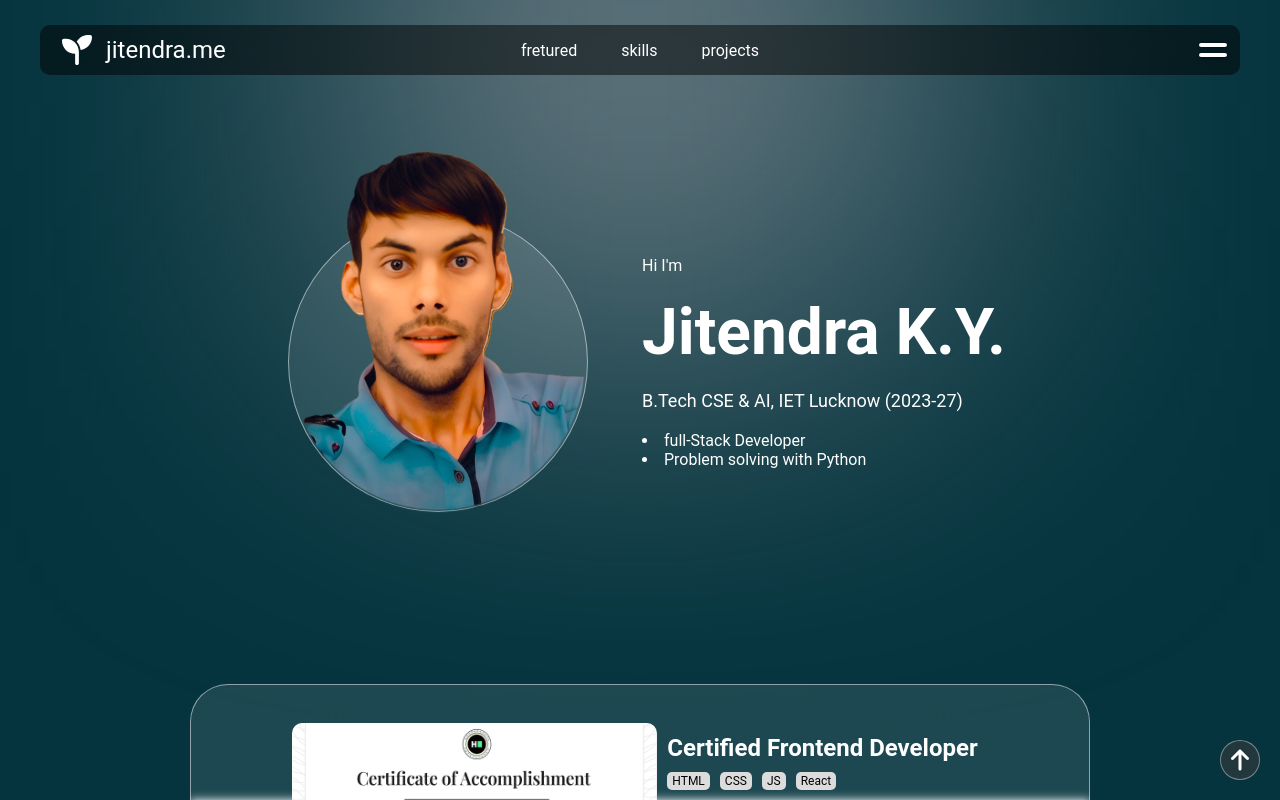
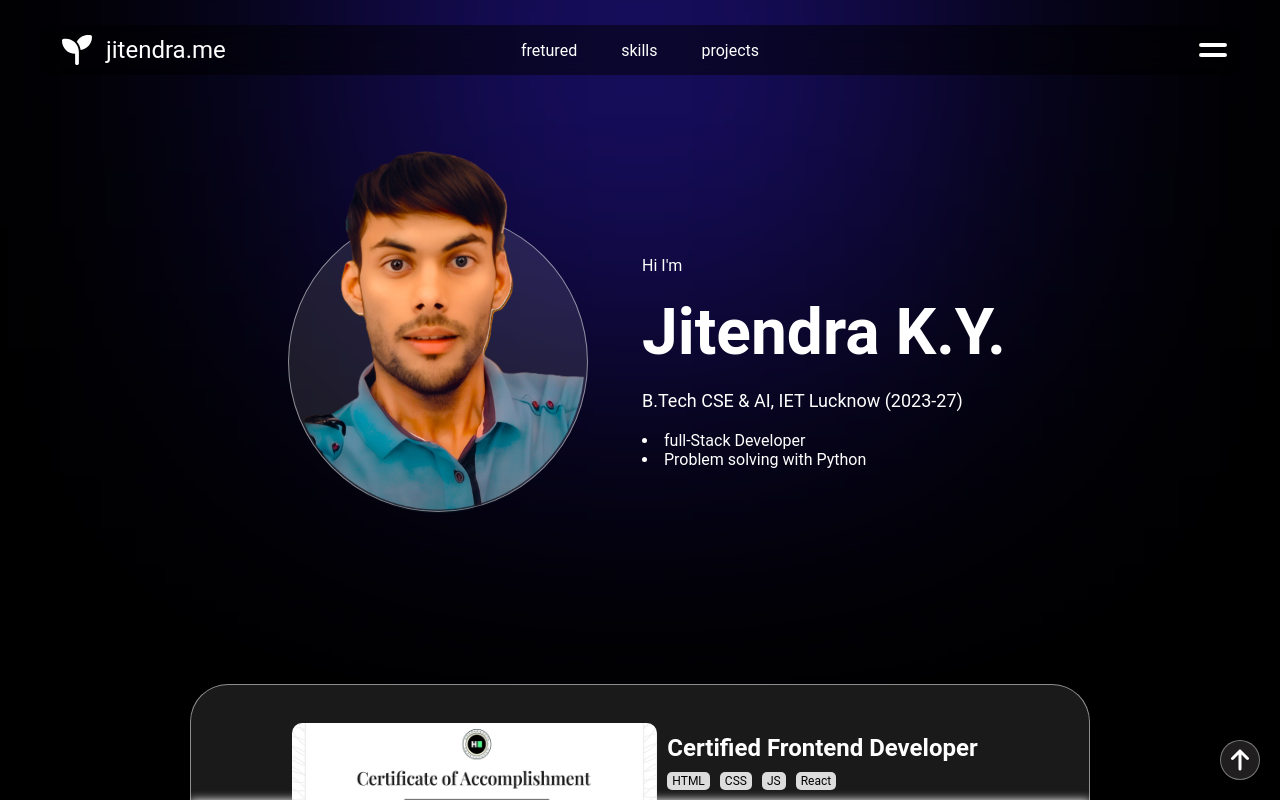
Before and after one commit to jitendra-ky/facetick, a React (Create React App) app: page / in a window 1280 px wide. Shown: the top 800 px of the page. Built offline with nearby package versions, Linux system fonts and the light colour scheme.

Commit message:
background variation

```diff
--- a/src/components/Background.css
+++ b/src/components/Background.css
@@ -8,7 +8,7 @@ of div.glassbg */
     min-height: 100vh;
     width: 100%;
 
-    background: #05343E;
+    background: #000000;
     z-index: -1;
 
     display: flex;
@@ -34,7 +34,7 @@ of div.glassbg */
     top: -250px;
     height: 600px;
     width: 600px;
-    background: rgba(203, 192, 197, 0.5);
+    background: rgba(52, 30, 215, 0.5);
     /* animation: levitate 2s 0.1s infinite alternate; */
 }
 
```
